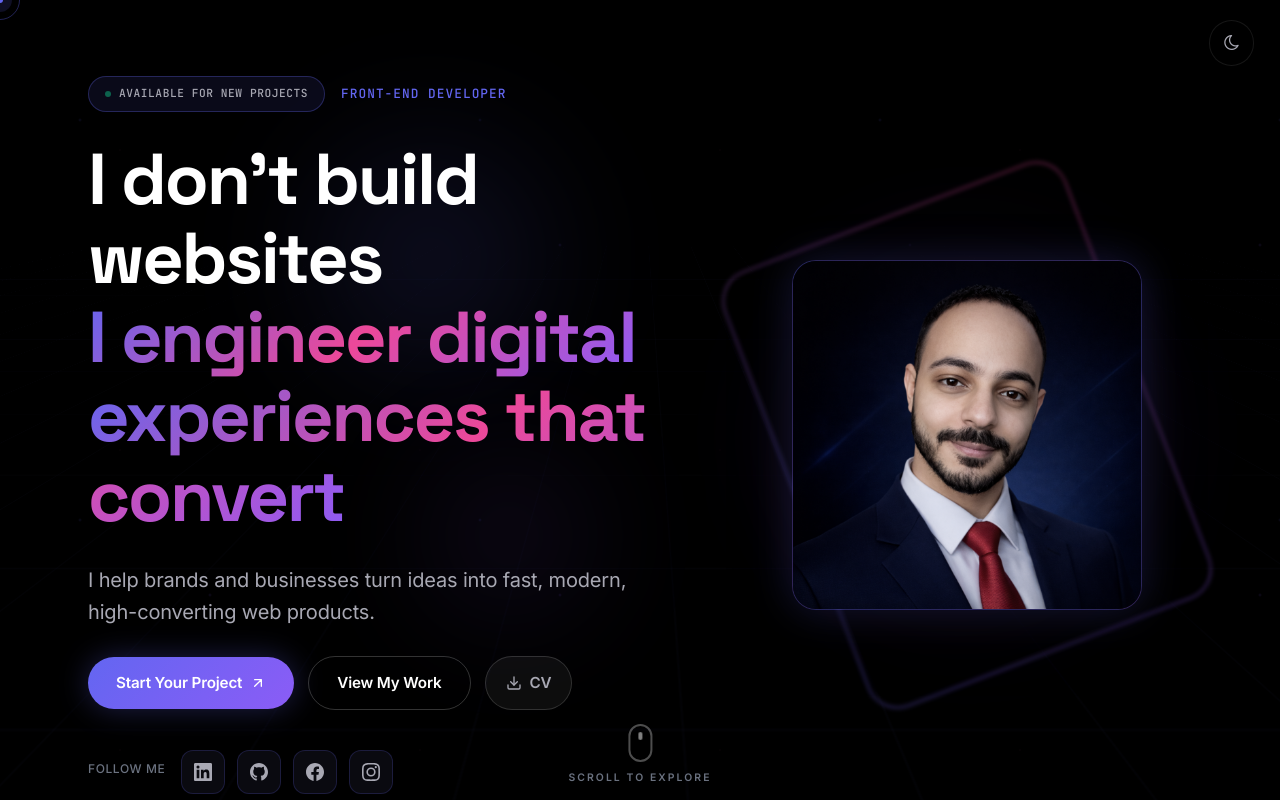
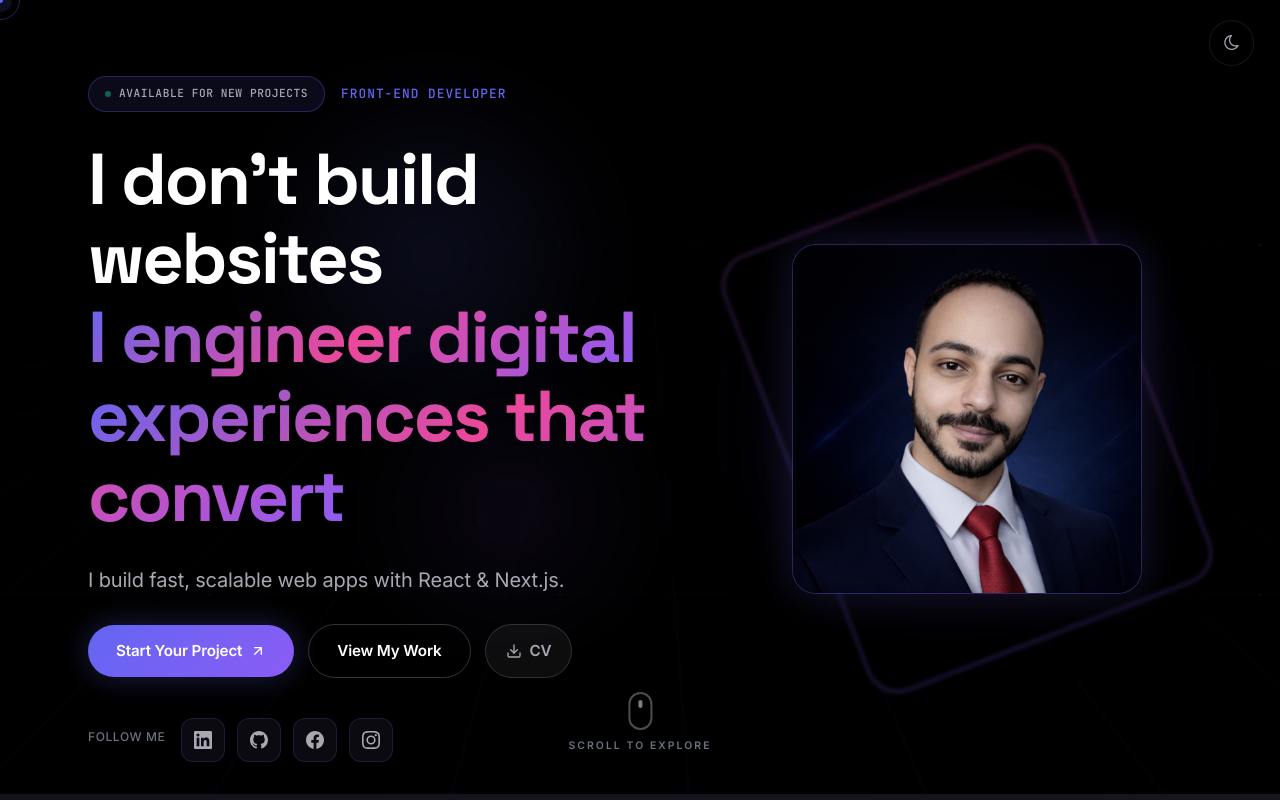
Before and after one commit to aymantarek16/React-Portfolio, a React (Vite) app: page / in a window 1280 px wide. Shown: the top 800 px of the page. Built offline with nearby package versions, Linux system fonts and the light colour scheme.

Commit message:
update cv

```diff
--- a/src/components/hero/Hero.jsx
+++ b/src/components/hero/Hero.jsx
@@ -86,8 +86,7 @@ const Hero = () => {
             animate={{ opacity: 1, y: 0 }}
             transition={{ duration: 0.6, delay: 0.3, ease: "easeOut" }}
           >
-            I help brands and businesses turn ideas into fast, modern,
-            high-converting web products.
+          I build fast, scalable web apps with React & Next.js.
           </motion.p>
 
           {/* CTA Buttons */}
@@ -119,7 +118,7 @@ const Hero = () => {
               <span>View My Work</span>
             </a>
             <a
-              href="/Ayman-Tarek-CV.pdf"
+              href="/Front End Developer Ayman Tarek.pdf"
               download
               className="cta-cv"
               aria-label="Download CV"
```
Also changed, not shown: 2 other files (tests, documents, lock files or other folders).
